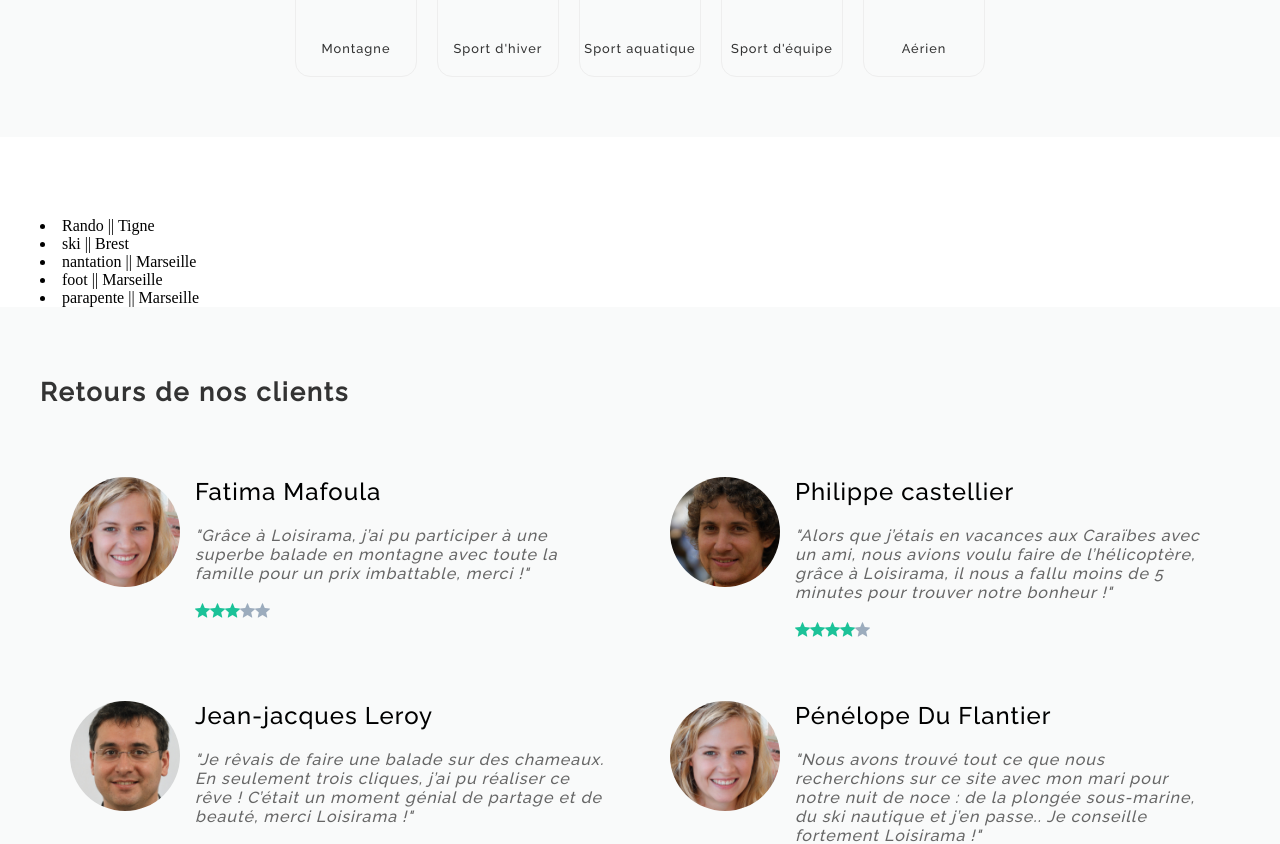
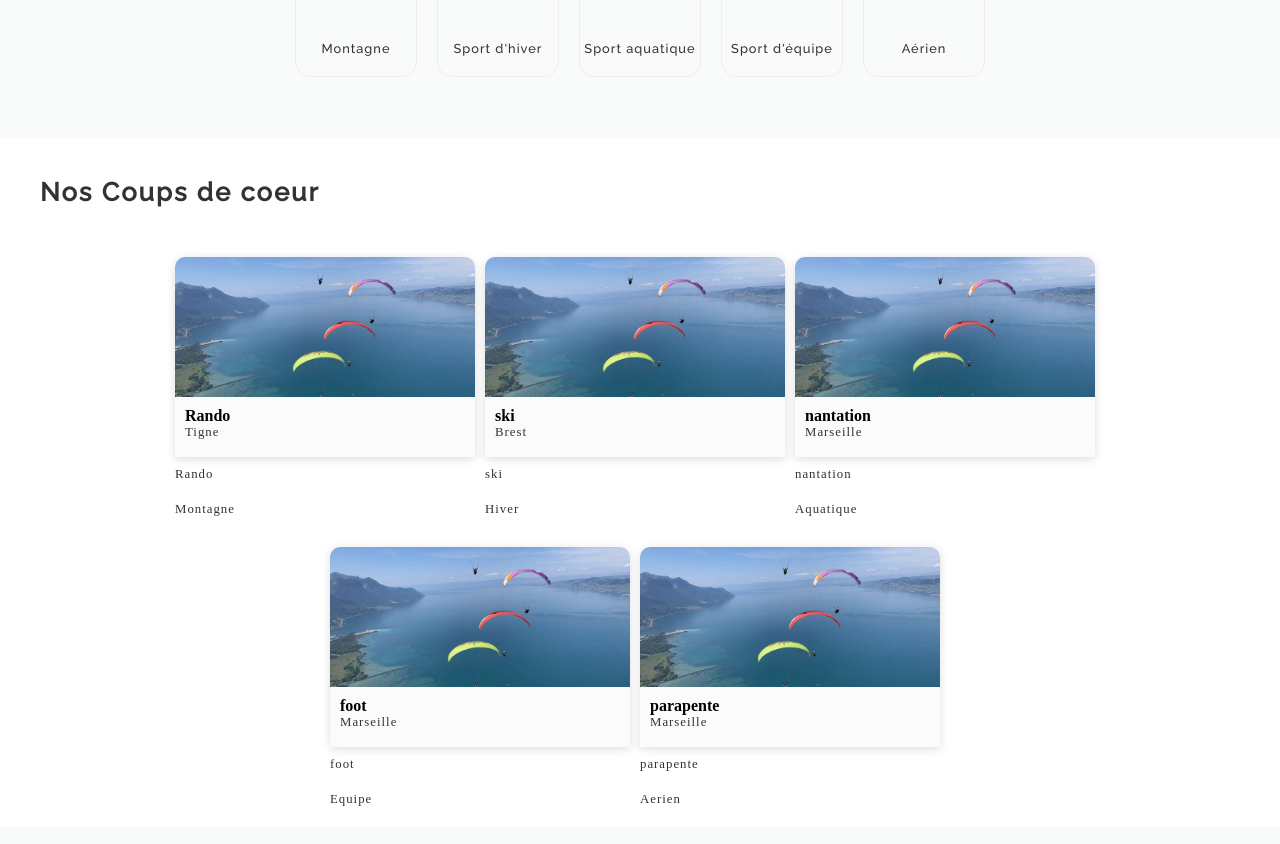
Before and after one commit to Sixpacks123/Front_test-now, a Nuxt app: page / in a window 1280 px wide. Shown: the part 380-1224 px from the top of the page. Built offline with nearby package versions, Linux system fonts and the light colour scheme.

Commit message:
Card activité

```diff
--- a/components/Activity/ActivityContent.vue
+++ b/components/Activity/ActivityContent.vue
@@ -7,7 +7,7 @@
                 v-for="c in ListCategory" :key="c.id"
                 :name='c.name'
                 :icon='c.icon'
-                :class="{ active: c.id === activeItem}"
+                :class="{ activeicon: c.id=== activeItem, active: c.id === activeItem}"
                 @click.native="selectItem(c.id),SetCategorie(c.category)"
 
                 >
@@ -52,12 +52,4 @@ export default {
     flex-wrap: wrap;
     justify-content: center;
 }
-.highlight {
-  background: yellow;
-}
-
-.done {
-  text-decoration: line-through;
-  background: red;
-}
 </style>
--- a/components/Activity/Card.vue
+++ b/components/Activity/Card.vue
@@ -38,6 +38,9 @@ export default {
     box-shadow: 0 1px 5px var(--color-green);
 }
 
+.activeicon{
+    color: var(--color-green);
+}
 
 
 </style>
--- a/components/Fav/FavContent.vue
+++ b/components/Fav/FavContent.vue
@@ -1,13 +1,12 @@
 <template>
     <section class="section-colors">
         <div class="page-container">
-        <h2 class="font-police">{{title}}</h2>
-            <!--<div v-for="activities in filteredData" :key="activities.id">
-                <FavHeartCard :activities="activities"/>
-            </div>-->
-            {{searchWord}}
-
-            <li v-for="(a,i) in filteredActivity" :key="i"> {{ a.name }} || {{a.ville}}</li>
+        <h2 class="font-police">Nos Coups de coeur</h2>
+        <div class="content">
+            <article v-for="(a,i) in filteredActivity" :key="i">
+                <FavHeartCard :activities="a"/>
+            </article>
+        </div>
         </div>
     </section>
 </template>
@@ -22,9 +21,8 @@ export default {
     computed: {
         filteredActivity () {
             try {
-
+                console
                 return (this.$store.getters.getFilteredActivity || this.$store.state.allActivity || this.$store.getters.getFilteredCategory)
-
             } catch (error) {
                 console.log(error)
             }
@@ -33,5 +31,13 @@ export default {
 }
 </script>
 <style scoped>
+.content{
+    width: 100%;
+    height: auto;
+    display: flex;
+    flex-direction: row;
+    flex-wrap: wrap;
+    justify-content: center;
+}
 
 </style>
--- a/components/Fav/HeartCard.vue
+++ b/components/Fav/HeartCard.vue
@@ -1,8 +1,35 @@
 <template>
     <div>
+        <div class="card">
+            <img class="img" src="~/assets/img/parapente.jpg" alt="">
+            <div class="card-content">
+                <div class="btn">
+                    <!--icone flèche-->
+                </div>
+                <div class="card-header">
+                    <div class="card-header">
+                        <h4>{{ activities.name }}</h4>
+                        <p>{{ activities.ville }}</p>
+                    </div>
+                    <div class="card-header">
+                        <p></p>
+                    </div>
+                </div>
+                <div class="card-description">
+                    <GlobalRatingStar
+                    :rating=5
+                    :ratingValue="5"
+                    ></GlobalRatingStar>
+                    <p>
+                        <span></span>
+                        <span></span>
+                    </p>
+                </div>
+            </div>
+        </div>
         <p>{{ activities.name }}</p>
         <p>{{ activities.category }}</p>
-    </div>
+        </div>
 </template>
 <script>
 export default {
@@ -10,5 +37,33 @@ export default {
 }
 // en attente du back pour dev cete page
 </script>
-<style>
+<style scoped>
+.card{
+    width: 300px;
+    height: 200px;
+    border-radius: 10px 10px 0 0;
+    box-shadow: 0 2px 10px #ddd;
+    overflow: hidden;
+    position: relative;
+    margin: 10px 10px 10px 0;
+}
+.card-content{
+    position: absolute;
+    bottom: 0;
+    left: 0;
+    right: 0;
+    width: calc(100% - 20px);
+    height: 40px;
+    background-color: #fbfbfb;
+    padding: 10px;
+    transition: all .2s linear;
+}
+
+.img{
+    width: 100%;
+    height: 140px;
+    object-position: center;
+    object-fit: cover;
+}
+
 </style>
--- a/components/Footer/Newsletter.vue
+++ b/components/Footer/Newsletter.vue
@@ -16,7 +16,7 @@
 <style scoped>
 .content-news{
     display: flex;
-    flex-direction: row;
+    flex-direction: column;
 }
 .input-news{
     background-color: var(--color-light-gray);
@@ -32,7 +32,7 @@
     justify-content: flex-end;
     gap: 5px
 }
-.icon-red{
+.icon{
     color: var(--color-red);
     padding: 10px 5px;
 }
--- a/components/Header/NavContent.vue
+++ b/components/Header/NavContent.vue
@@ -1,7 +1,7 @@
 <template>
         <div class="nav-right">
             <div>
-                <img  class="logo" src="~/assets/img/logo.png" alt="" />
+               <img  class="logo" src="~/assets/img/logo.png" alt="" />
             </div>
             <nav class="nav-link">
                 <nuxt-link class="header__link" to="/">
@@ -19,6 +19,7 @@
 .nav-right{
     display: flex;
     flex-direction: column;
+
 }
 .nav-link{
     display: flex;
--- a/components/Header/Navabar.vue
+++ b/components/Header/Navabar.vue
@@ -16,12 +16,13 @@ export default {
   display: flex;
   flex-direction: column;
   justify-content: space-between;
-  align-items: flex-start;
-  padding:10px;
+  align-items:center;
+  padding:10px 0px;
 }
 @media screen and (min-width: 600px) {
   .container-nav {
     flex-direction: row;
+    align-items: flex-start;
   }
 }
 </style>
--- a/components/Header/SearchBar.vue
+++ b/components/Header/SearchBar.vue
@@ -1,5 +1,4 @@
 <template>
-    <div>
         <div class="search_bar">
             <div>
                 <font-awesome-icon class="search-icon" :icon="['fas', 'search']"/>
@@ -15,19 +14,10 @@
                 <button class="btn">Rechercher</button>
             </div>
         </div>
-    </div>
 </template>
 <script>
 export default {
     computed: {
-        filteredActivity () {
-            try {
-                let a = (this.$store.getters.filteredActivity || this.$store.state.allActivity)
-                return (a)
-            } catch (error) {
-                console.log(error)
-            }
-        },
      searchWord: {
       get () {
         return this.$store.getters.searchWord
--- a/components/Reviews/Card.vue
+++ b/components/Reviews/Card.vue
@@ -1,8 +1,6 @@
 <template>
     <article class="card-reviews">
-        <div>
            <img class="customer-img" :src="image" alt="">
-        </div>
         <div>
             <div>
                 <p class="name font-police">{{name}}</p>
@@ -34,17 +32,18 @@ export default {
         display: flex;
         justify-content: center;
         align-content: center;
+        margin: 5px;
         padding: 10px;
-        margin: 30px;
     }
    .customer-img{
-       width: 110px;
-       height: 110px;
+
+       width: 80px;
+       height: 80px;
        border-radius: 50%;
        margin-right: 15px;
    }
    .name{
-       font-size: 1.5em;
+       font-size: 1.2em;
        font-weight: 500;
        color: var(--color-dark);
 
@@ -63,6 +62,13 @@ export default {
        .reviews{
         font-size: 1em;
        }
+       .name{
+           font-size: 1.5em;
+       }
+       .customer-img{
+           width: 110px;
+           height: 110px;
+       }
    }
       @media screen and (min-width: 600px) {
        .card-reviews{
@@ -71,5 +77,8 @@ export default {
        .reviews{
         font-size: 1em;
        }
+       .name{
+           font-size: 1.3;
+       }
    }
 </style>
--- a/store/index.js
+++ b/store/index.js
@@ -39,7 +39,7 @@ export const getters = {
     getCategory: (state) => state.category,
     getSearchWord: (state) => state.searchWord,
     getFilteredActivity: (state) =>state.filteredActivity,
-    getFilteredActivity: (state) =>state.filteredCategory,
+    getFilteredCategory: (state) =>state.filteredCategory,
 
 }
 
@@ -51,17 +51,17 @@ export const mutations = {
             state.filteredActivity = null
         } else {
           state.searchWord = word
+          console.log(word)
           word = word.trim().toLowerCase()
           state.filteredActivity = state.allActivity.filter((activity ) => {
-            return activity.ville.toLowerCase().includes(word) || activity.name.toLowerCase().includes(word)
+           return activity.ville.toLowerCase().includes(word) || activity.name.toLowerCase().includes(word)
           })
         }
       },
       filteredBycategory (state,category) {
-          console.log(category)
         state.filteredCategory = category
         category = category.toLowerCase()
-        state.filteredCategory = state.allActivity.filter((activity) =>{ return activity.category.toLowerCase().includes(category) })
+        state.filteredActivity = state.allActivity.filter((activity) =>{ return activity.category.toLowerCase().includes(category) })
 
     }
 }
@@ -70,8 +70,8 @@ export const actions = {
     filtered_Activity ({ commit }, word) {
         commit('filtered_Activity', word)
       },
-      filteredBycategory ({ commit}, Ncategory){
-          commit('filteredBycategory', Ncategory)
+      filteredBycategory ({ commit}, category){
+          commit('filteredBycategory', category)
       }
 
     }
```
